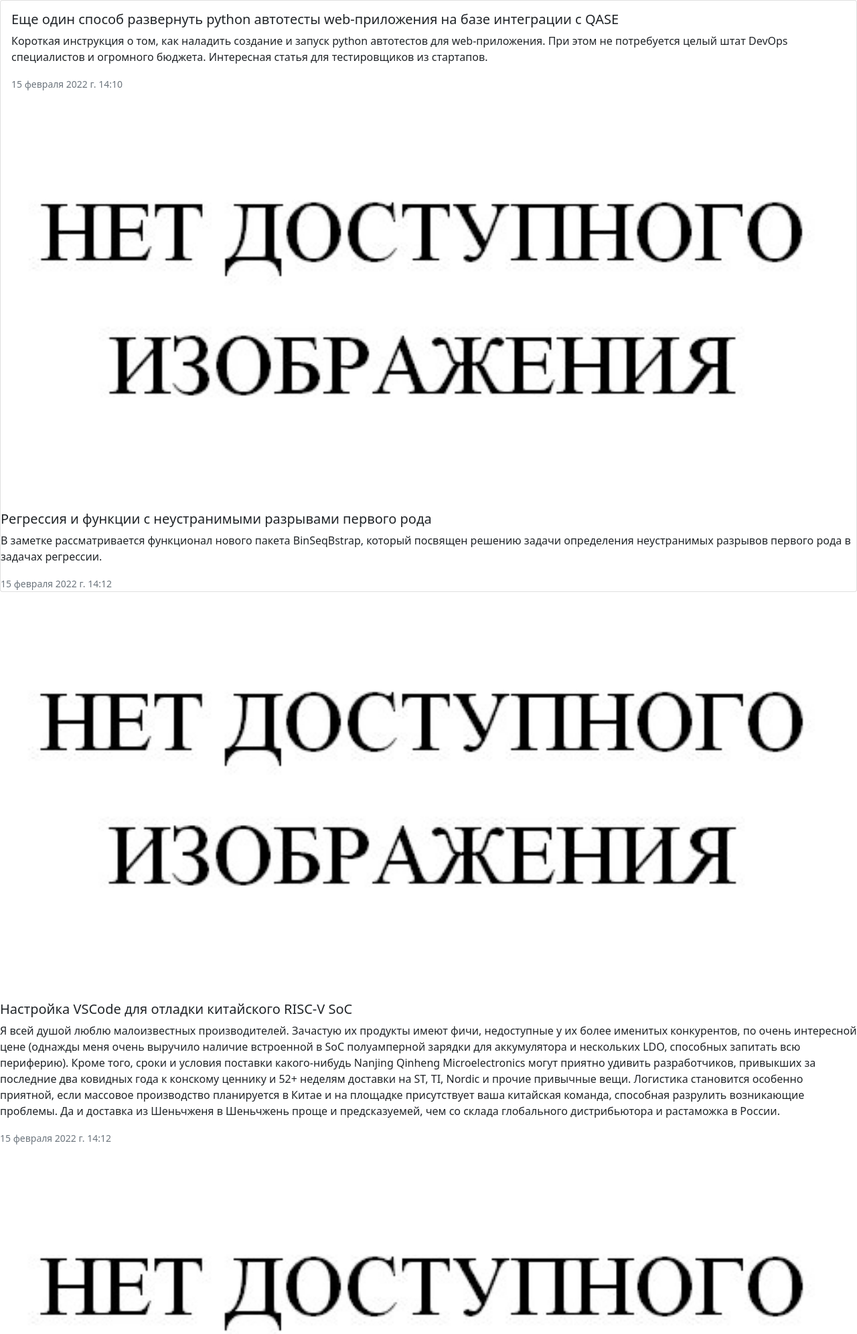
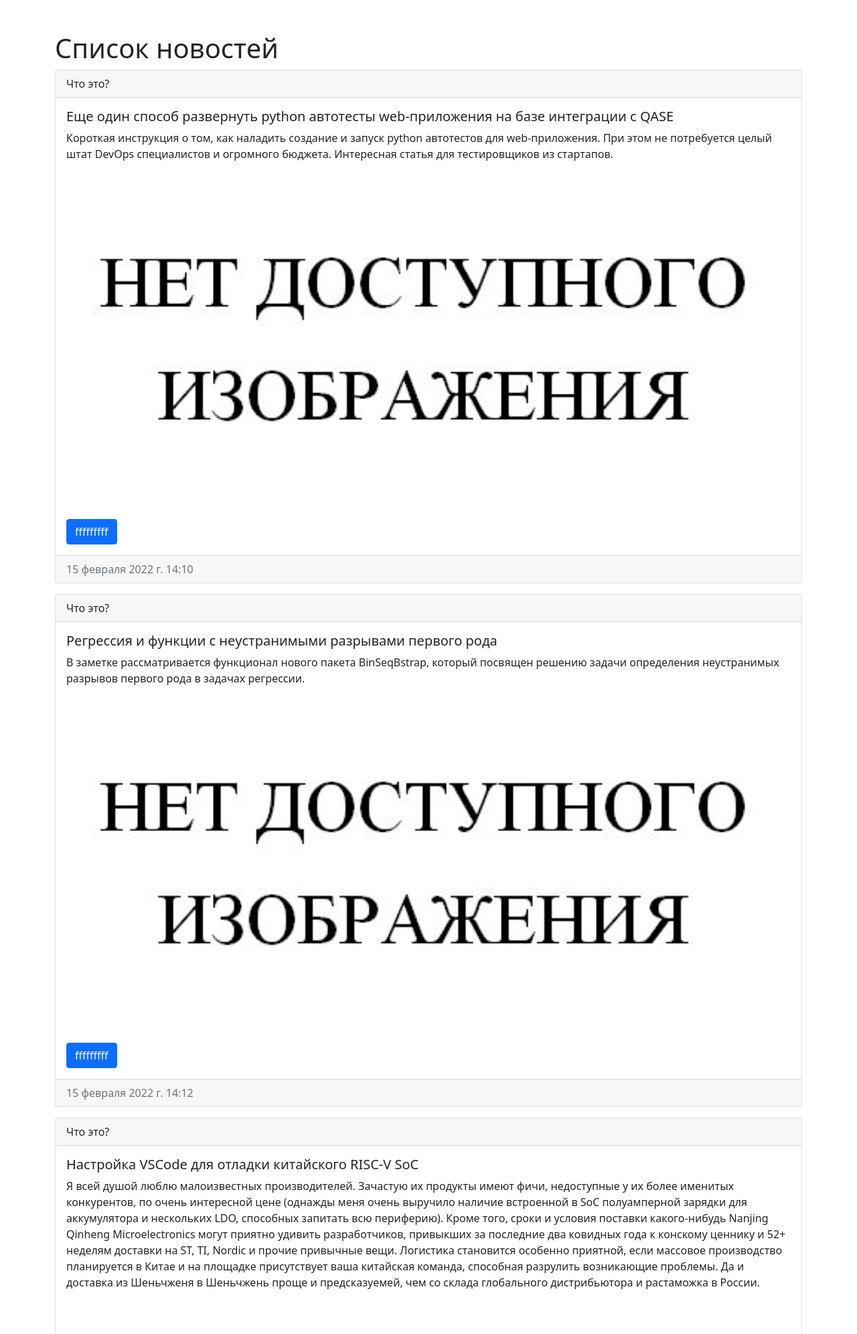
Before and after one commit to Who1s1t/site, a Django app: page / in a window 1280 px wide. Shown: the part 56-2048 px from the top of the page at 67% size. Run offline with Django 4.2, Linux system fonts and the light colour scheme; data comes from the database, SQL or seed files in the repository.

Commit message:
edit html

```diff
--- a/mysite/news/templates/news/test.html
+++ b/mysite/news/templates/news/test.html
@@ -47,19 +47,32 @@
     </div>
   </div>
 </nav>
+  <div class="container mt-5">
+    <h1>{{title}}</h1>
+    <div class="row">
+      {%for i in news%}
+      <div class="column mb-3">
         <div class="card">
+          <div class="card-header">
+            Что это?
+          </div>
           <div class="card-body">
-      {%for i in news%}
             <h5 class="card-title">{{i.caption}}</h5>
             <p class="card-text">{{i.text}}</p>
-    <p class="card-text"><small class="text-muted">{{i.created_at}}</small></p>
-  </div>
             {% if i.photo%}
             <img src="{{MEDIA_URL}}{{i.photo}}" class="card-img-bottom" alt="NOT FOUND">
             {% else %}
             <img src="{{MEDIA_URL}}/news/img.png" class="card-img-bottom" alt="NOT FOUND">
             {% endif %}
+            <a href="#" class="btn btn-primary">fffffffff</a>
+          </div>
+          <div class="card-footer text-muted">
+            {{i.created_at}}
+          </div>
+        </div>
+      </div>
       {%endfor%}
+    </div>
   </div>
 
 
```
Lines whose indentation alone changed are shown as unchanged.
